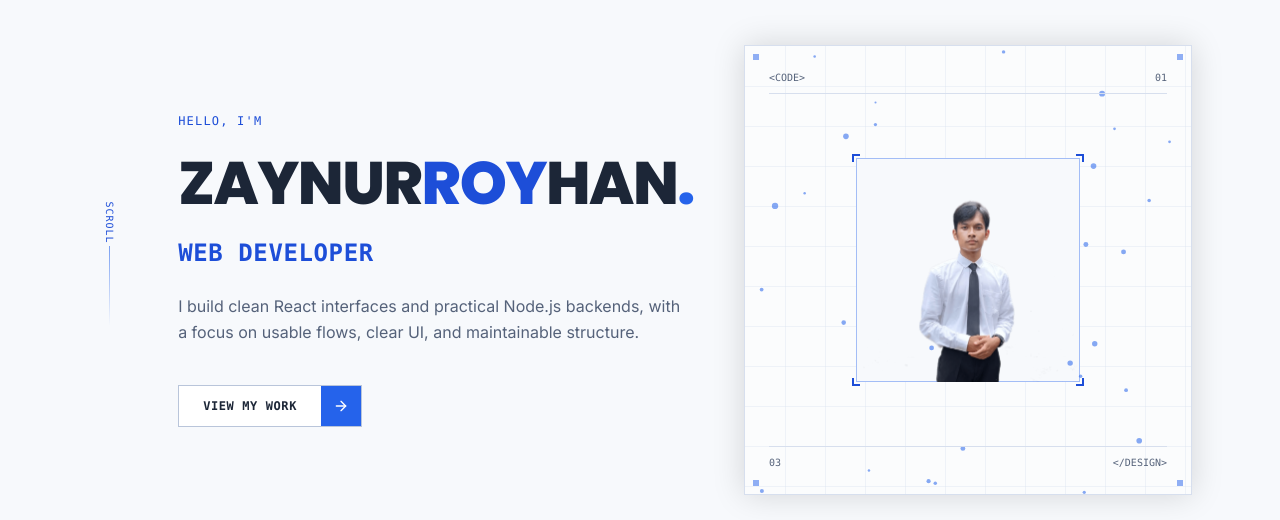
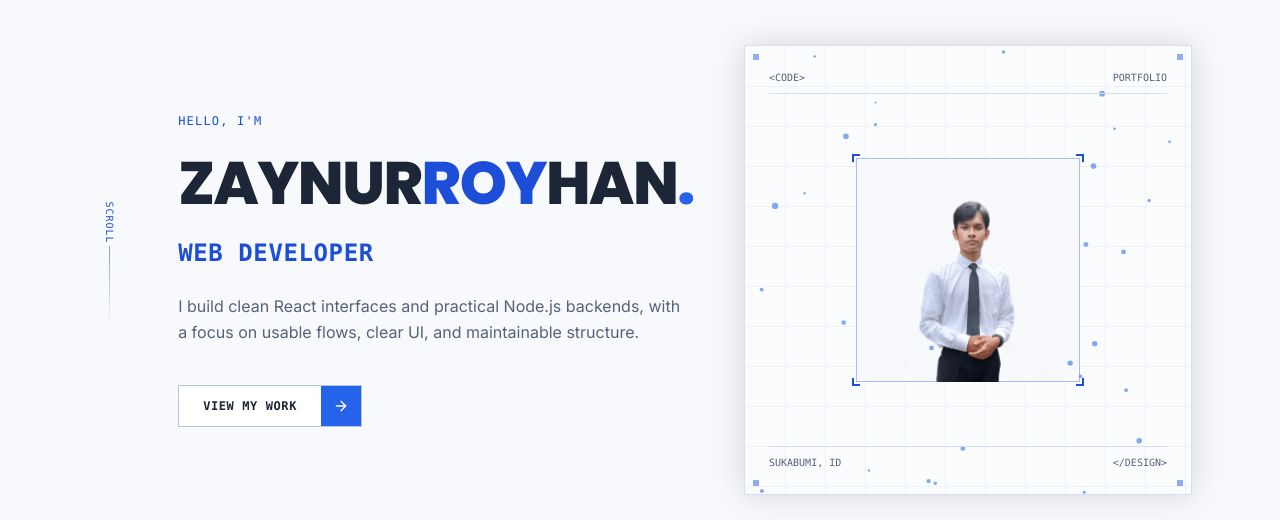
Before and after one commit to royhanmh/portfolio, a React (Vite) app: page / in a window 1280 px wide. Shown: the part 191-711 px from the top of the page. Built offline with nearby package versions, Linux system fonts and the light colour scheme.

Commit message:
refactor: replace numeric hero frame labels with real microcopy
The floating 01/03 markers collided with section numbering and
read as decoration without meaning. Keep the HUD frame motif
per DESIGN.md but label it with real info: PORTFOLIO and the
Sukabumi, ID base.

```diff
--- a/src/components/Hero.jsx
+++ b/src/components/Hero.jsx
@@ -73,7 +73,7 @@ export default function Hero({ onNavigate }) {
 
           <div className="relative z-10 flex items-center justify-between border-b border-edge pb-2 font-mono text-[10px] text-dim">
             <span>&lt;CODE&gt;</span>
-            <span>01</span>
+            <span>PORTFOLIO</span>
           </div>
 
           <div className="relative my-10 self-center sm:my-16">
@@ -113,7 +113,7 @@ export default function Hero({ onNavigate }) {
           </div>
 
           <div className="relative z-10 flex items-center justify-between border-t border-edge pt-2 font-mono text-[10px] text-dim">
-            <span>03</span>
+            <span>SUKABUMI, ID</span>
             <span>&lt;/DESIGN&gt;</span>
           </div>
 
```
